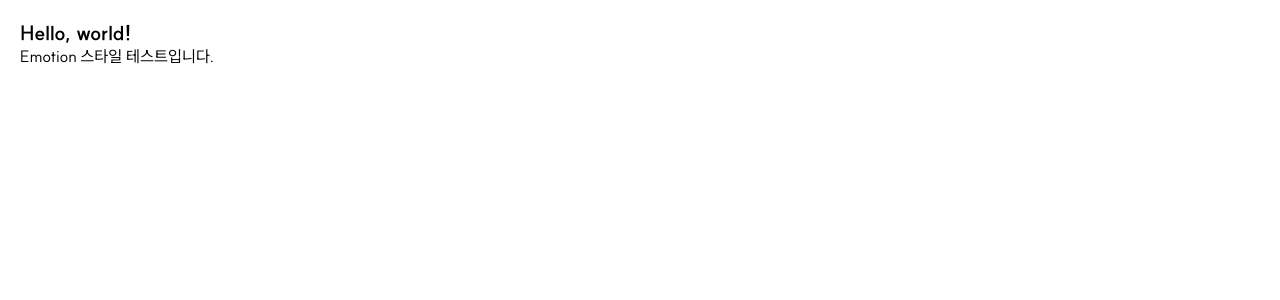
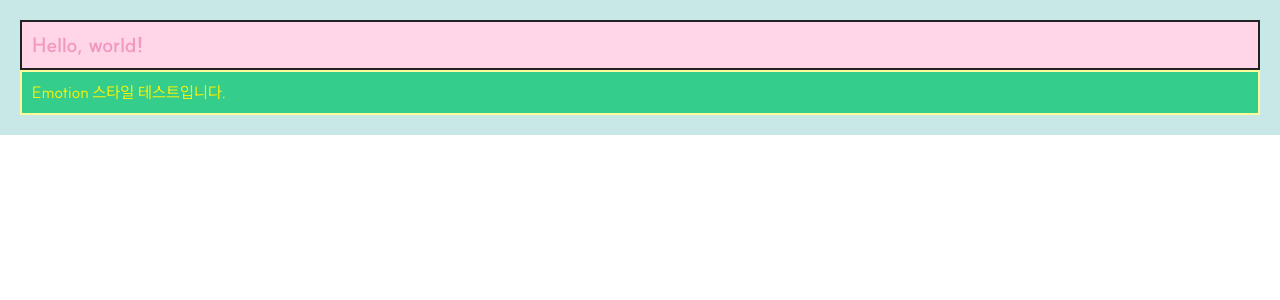
Before and after one commit to PKNU-VCD/pknu-vcd-fe, a Next.js app: page / in a window 1280 px wide. Shown: the top 300 px of the page. Built offline with nearby package versions, Linux system fonts and the light colour scheme.

Commit message:
design: 디자인 시스템에 따른 typography, color 지정

```diff
--- a/src/app/page.styles.tsx
+++ b/src/app/page.styles.tsx
@@ -4,12 +4,21 @@ import styled from '@emotion/styled';
 
 export const Container = styled.div`
   padding: 20px;
+  background-color: ${({ theme }) => theme.colors.lightGreen};
 `;
 
-export const Title = styled.h1`
+export const Title = styled.div`
   ${({ theme }) => theme.typography.bold}
+  color: ${({ theme }) => theme.colors.pink};
+  background-color: ${({ theme }) => theme.colors.lightPink};
+  padding: 10px;
+  border: 2px solid ${({ theme }) => theme.colors.stroke};
 `;
 
-export const Description = styled.p`
+export const Description = styled.div`
   ${({ theme }) => theme.typography.regular}
+  color: ${({ theme }) => theme.colors.yellow};
+  background-color: ${({ theme }) => theme.colors.green};
+  padding: 10px;
+  border: 2px solid ${({ theme }) => theme.colors.lightYellow};
 `;
--- a/src/styles/theme.ts
+++ b/src/styles/theme.ts
@@ -1,7 +1,13 @@
 export const theme = {
   colors: {
-    stroke: '#E0E0E0',
-    //TODO: 편집권한 얻으면 색 추가하기
+    stroke: '#222222',
+    pink: '#F299C1',
+    lightPink: '#FFD6E8',
+    yellow: '#FFF200',
+    lightYellow: '#FFFA9C',
+    green: '#34CD8C',
+    lightGreen: '#C8E7E7',
+    white: '#F2F2F2',
   },
   typography: {
     regular: {
```
